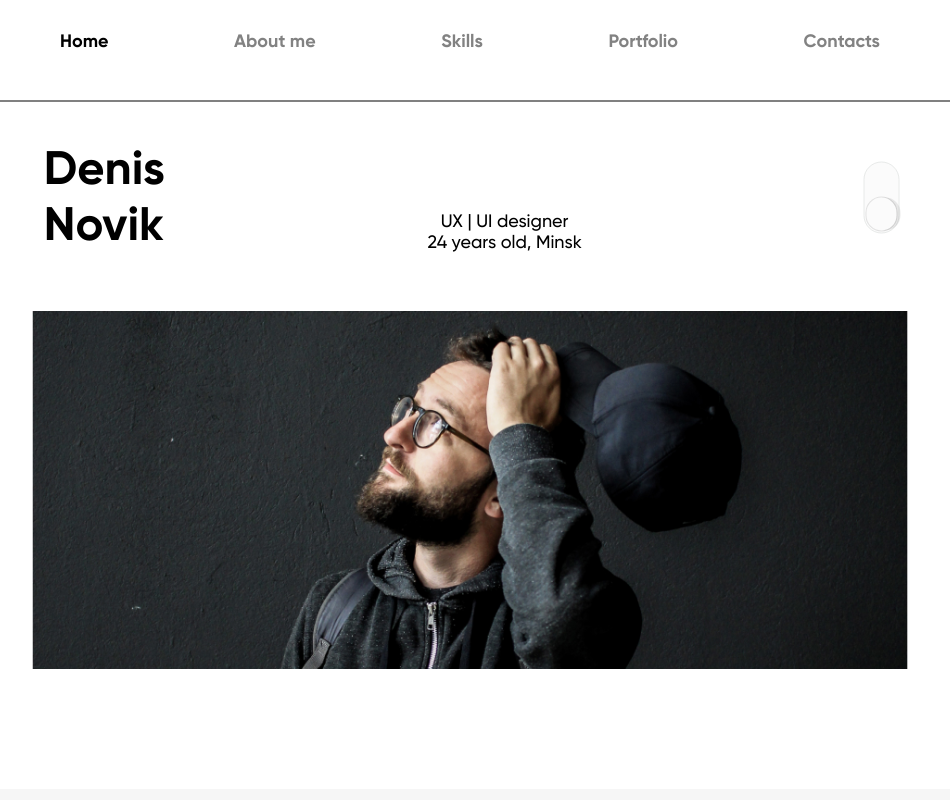
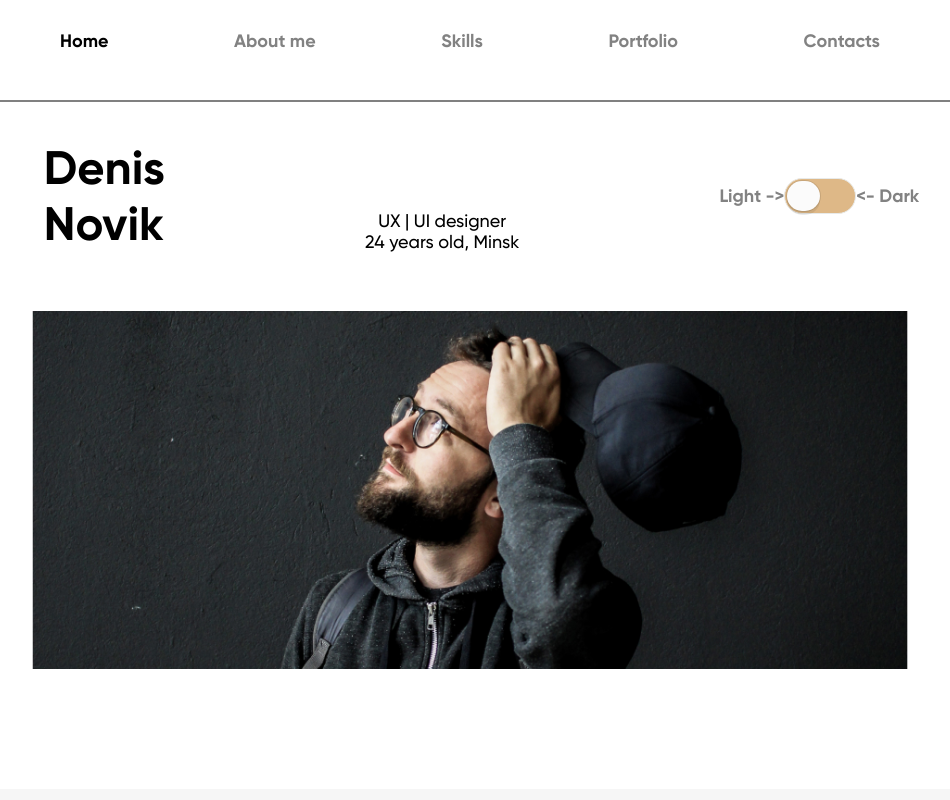
Before and after one commit to TheSteinHaus/TheSteinHaus.github.io, a plain HTML site: page index.html in a window 1280 px wide. Shown: the top 800 px of the page, without its empty margins (170-1120 px from the left). Drawn offline with Linux system fonts and the light colour scheme.

Commit message:
Dark-Light-Novik

```diff
--- a/figmamobile_style.css
+++ b/figmamobile_style.css
@@ -246,7 +246,7 @@ hr{
 }
 
 .tgl-style + .tgl-btn {
-    background: #fbfbfb;
+    background: burlywood;
     border-radius: 2em;
     padding: 2px;
     transition: all .4s ease;
@@ -264,13 +264,13 @@ hr{
     will-change: padding;
 }
 .tgl-style + .tgl-btn:active {
-    box-shadow: inset 0 0 0 2em #e8eae9;
+    box-shadow: inset 0 0 0 2em rgb(124, 103, 76);
 }
 .tgl-style + .tgl-btn:active:after {
     padding-right: .8em;
 }
 .tgl-style:checked + .tgl-btn {
-    background: #86d993;
+    background: blueviolet;
 }
 .tgl-style:checked + .tgl-btn:active {
     box-shadow: none;
@@ -351,11 +351,22 @@ hr{
 
     }
     .lang{
-        width: 75px;
-        transform: rotate(-90deg);
+        /* width: 75px; */
+        /* transform: rotate(-90deg); */
         font: 18px main_bold;
         color: #828282;
     }
+
+    .lig, .dar {
+        /* position: absolute; */
+        display: flex;
+        align-items: center;
+    }
+
+    .lig {
+
+    }
+
     .bold{
         font: 47px main_bold;
 
--- a/index.html
+++ b/index.html
@@ -47,7 +47,7 @@
                             <span class="bold">Denis<br>Novik</span>
                             <span class="medium" style="text-align: center;"> UX | UI designer<br>
                                 24 years old, Minsk</span>
-                            <div class="lang">
+                            <div class="lang"> <span class="lig">Light -></span>
 
                             <select id="theme" class="disable">
                                 <option value="light" selected="selected">Light</option>
@@ -57,6 +57,8 @@
 
                             <input type="checkbox" id="toggler" class="tgl tgl-style" onchange="changeTheme()">
                             <label class="tgl-btn" data-tg-off="Light" data-tg-on="Dark" for="toggler"></label>
+
+                            <span class="dar"><- Dark</span>
                             </div>
                         </div>
                         <span class="main_photo"><img src="images/BSPP2266.jpg"/></span>
```
